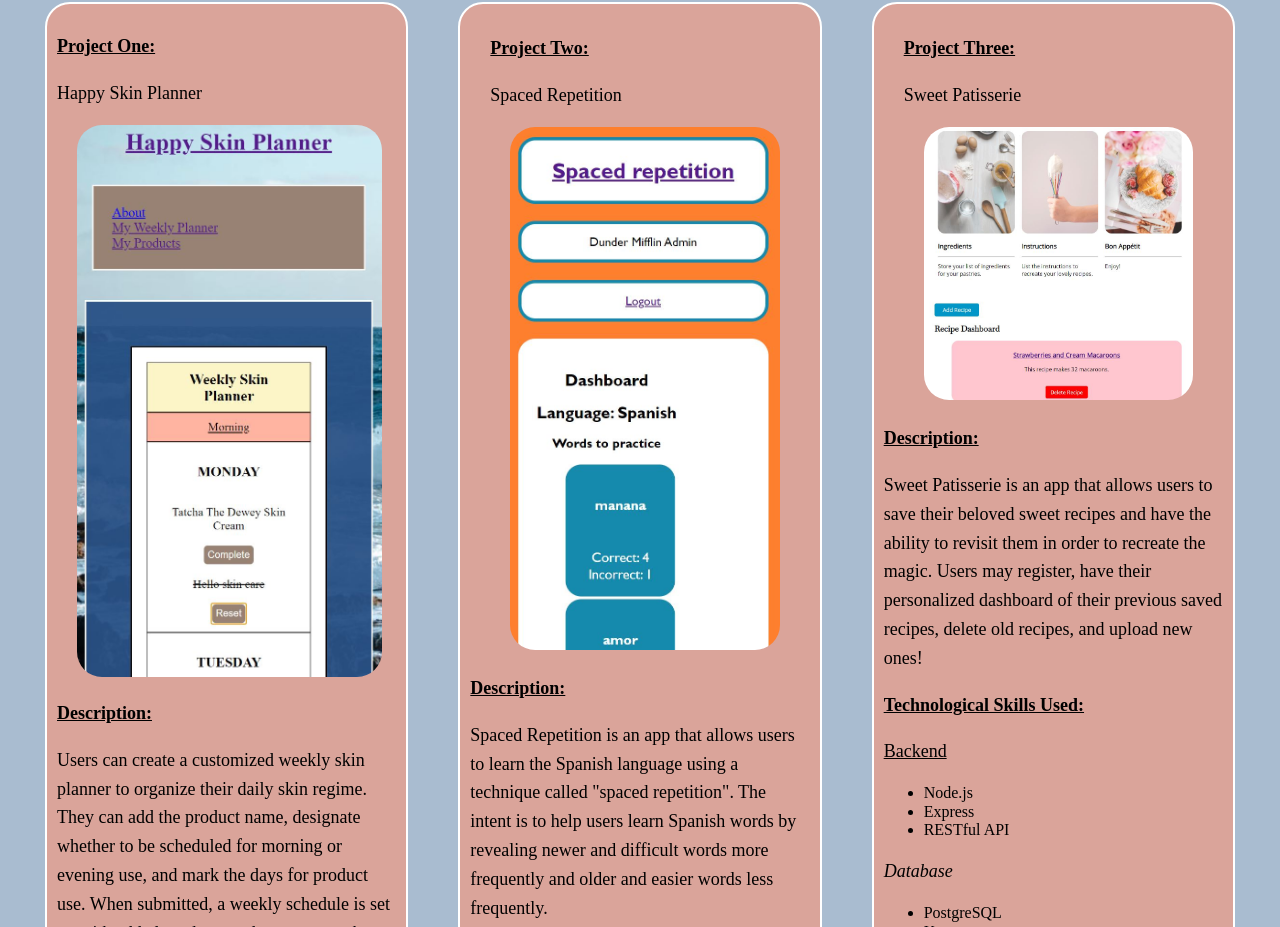
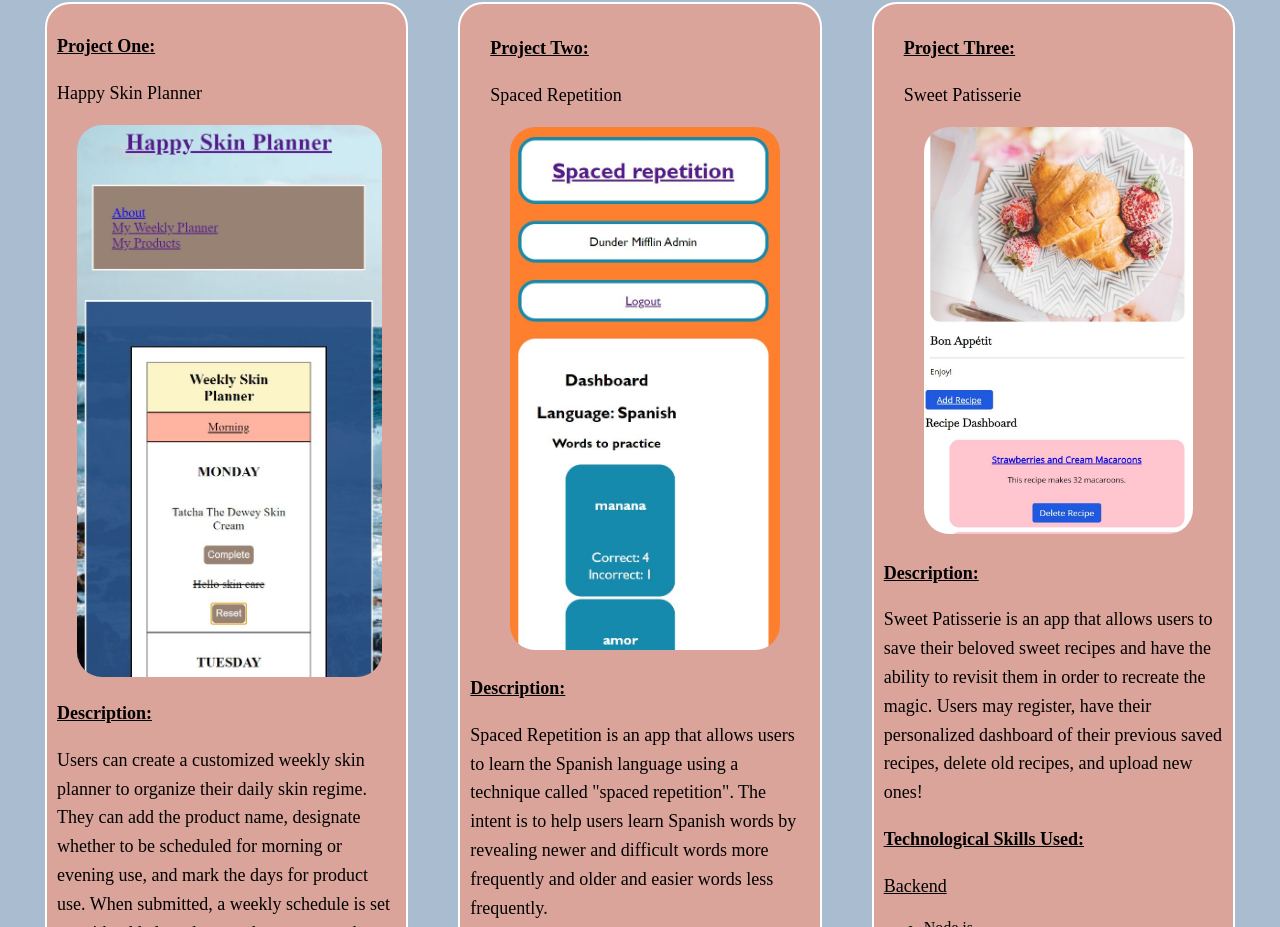
Before and after one commit to roxanne-m/web_dev_portfolio, a plain HTML site: page index.html in a window 1280 px wide. Shown: the part 1714-2641 px from the top of the page. Drawn offline with nearby package versions, Linux system fonts and the light colour scheme.

Commit message:
updating projects

```diff
--- a/index.html
+++ b/index.html
@@ -350,7 +350,7 @@
                 <div class="subtitles">
                     <p><b><u>Project Three:</u></b></p>
                     <p>Sweet Patisserie</p>
-                    <img src="images/dashboard.JPG" alt="Photo of the dashboard page that displays some recipes that have already been saved." />
+                    <img src="images/mobileDashboard.JPG" alt="Photo of the dashboard page that displays some recipes that have already been saved." />
                 </div>
                 <p><b><u>Description:</u></b></p>
                 <p>Sweet Patisserie is an app that allows users to
```
Also changed, not shown: images/mobileDashboard.JPG (added).
